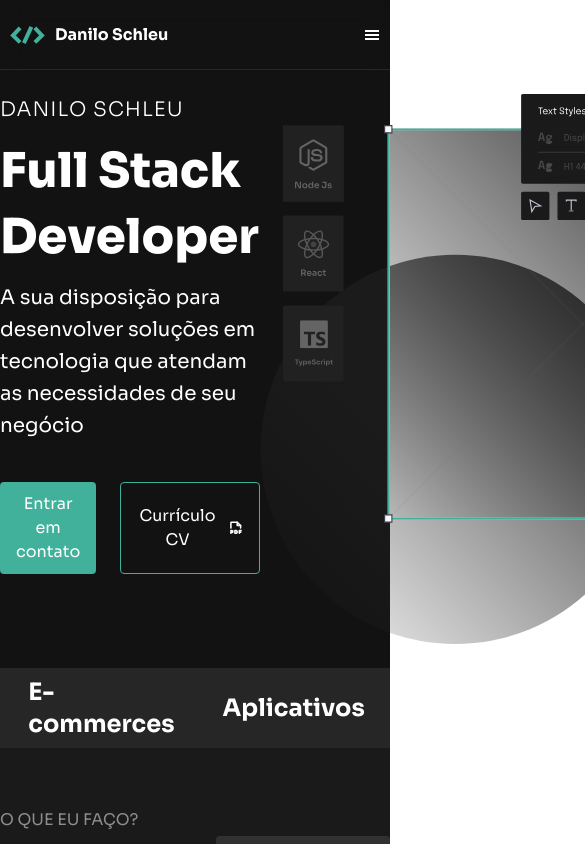
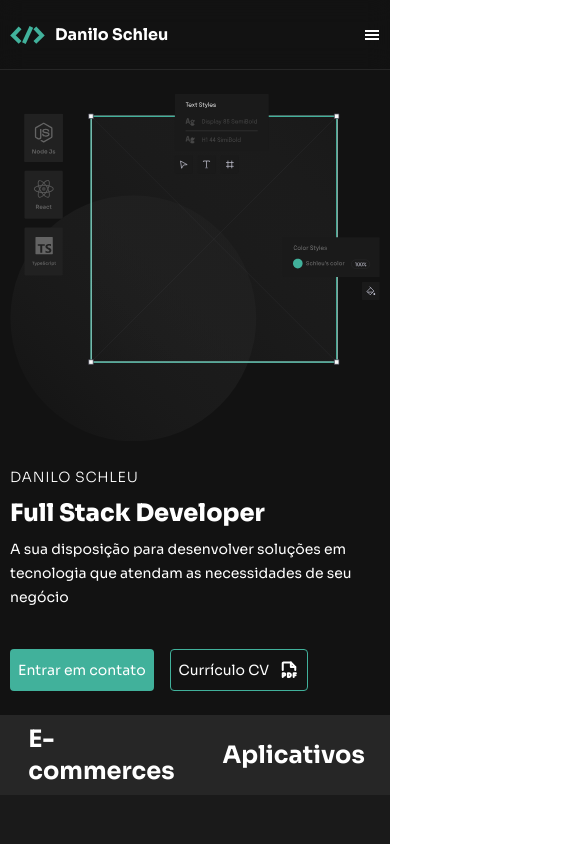
Before and after one commit to schleu/portfolio, a React (Vite) app: page / in a window 390 px wide. Shown: the top 844 px of the page, 585 px wide, since content can reach past the window. Built offline with nearby package versions, Linux system fonts and the light colour scheme.

Commit message:
Layout: hero mobile

```diff
--- a/src/components/Button/index.tsx
+++ b/src/components/Button/index.tsx
@@ -18,7 +18,8 @@ export const Button = ({
     <button
       {...props}
       className={classNames(
-        "flex justify-center items-center py-2.5 px-4 gap-2.5 rounded",
+        "flex justify-center items-center p-2 sm:py-2.5 sm:px-4 gap-2.5 rounded",
+        "text-sm sm:text-base leading-6",
         className,
         style
       )}
--- a/src/components/DefaultLayout/index.tsx
+++ b/src/components/DefaultLayout/index.tsx
@@ -5,7 +5,7 @@ import { Header } from "../Header";
 
 export const DefaultLayout = () => {
   return (
-    <div className="w-full font-sora text-white bg-[#121212]">
+    <div className="w-full font-sora text-white bg-[#121212] overflow-x-hidden">
       <Header />
       <Outlet />
       <Contact />
--- a/src/pages/Home/components/Hero/index.tsx
+++ b/src/pages/Home/components/Hero/index.tsx
@@ -4,29 +4,29 @@ import { ReactComponent as ImagIcon } from "../../../../assets/hero.svg";
 
 export const Hero = () => {
   return (
-    <div className="w-full flex py-6 max-w-screen-cut">
-      <div className="flex flex-col gap-10">
+    <div className="w-full flex flex-col sm:flex-row gap-6 sm:gap-0 px-2.5 sm:px-0 py-6 max-w-screen-cut">
+      <div className="flex flex-col gap-10 order-2 sm:order-1">
         <div className="flex flex-col gap-3">
-          <div className="uppercase font-light text-xl leading-8 tracking-wider">
+          <div className="uppercase font-light text-sm sm:text-xl leading-6 sm:leading-8 tracking-wider">
             Danilo Schleu
           </div>
-          <div className="font-extrabold text-5xl leading-snug">
+          <div className="font-extrabold text-2xl sm:text-5xl leading-6 sm:leading-[4rem] ">
             Full Stack Developer
           </div>
-          <div className="font-normal text-xl leading-8">
+          <div className="font-normal text-sm leading-6 sm:text-xl sm:leading-8 ">
             A sua disposição para desenvolver soluções em tecnologia que atendam
             as necessidades de seu negócio
           </div>
         </div>
-        <div className="flex gap-6  ">
+        <div className="flex gap-4 sm:gap-6">
           <Button>Entrar em contato</Button>
           <Button filled={false}>
             Currículo CV <FilePdfIcon />
           </Button>
         </div>
       </div>
-      <div className="">
-        <ImagIcon />
+      <div className="w-full flex justify-start order-1 sm:order-2 text-[#41B19B]">
+        <ImagIcon className="w-full" />
       </div>
     </div>
   );
```
Also changed, not shown: src/assets/hero.svg.
